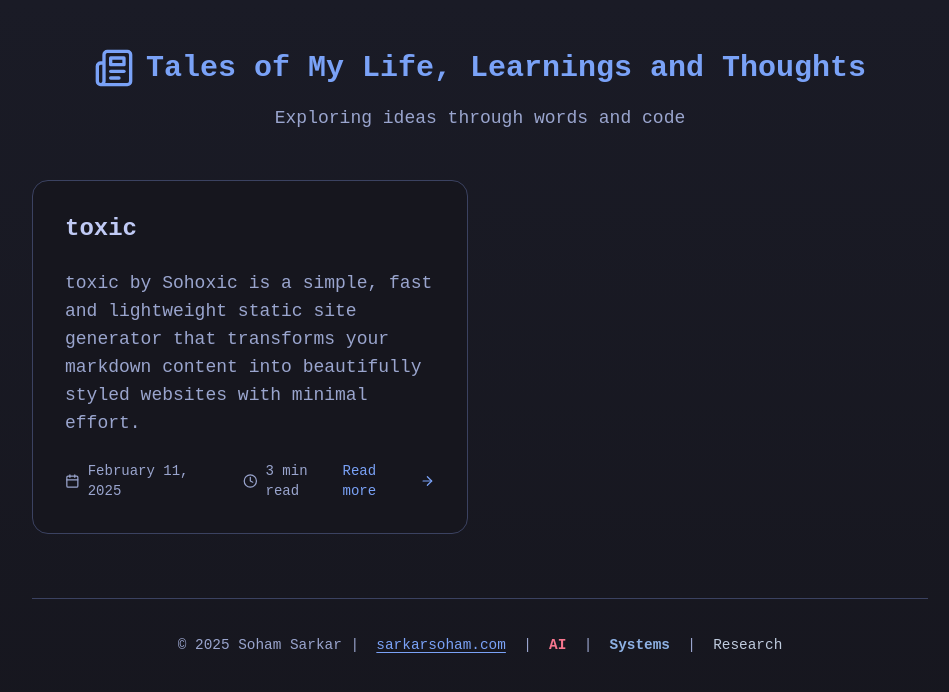
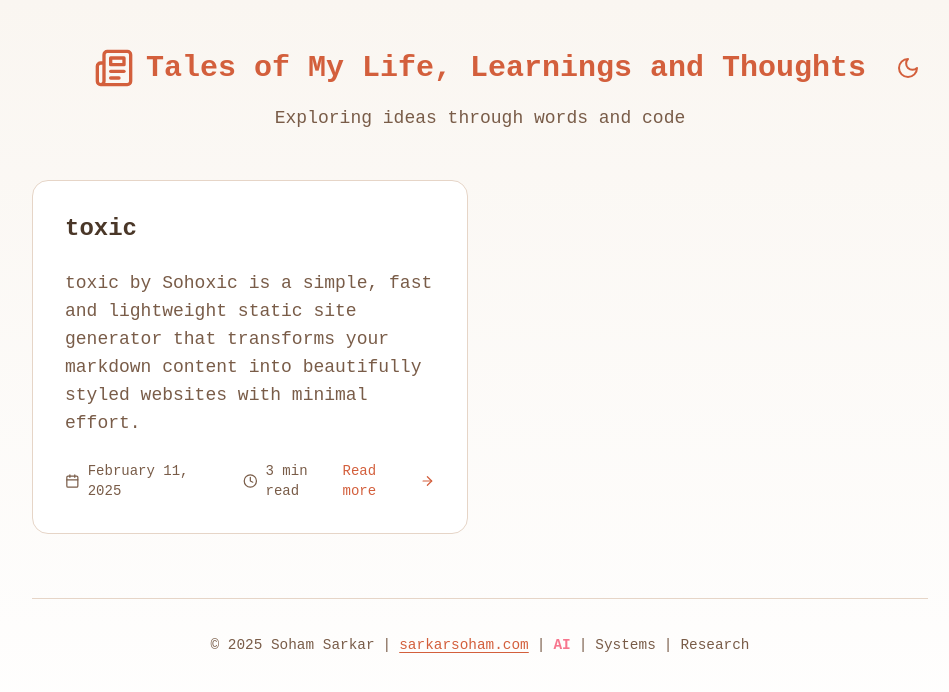
Before and after one commit to Sohoxic/blog, a React (Vite) app: page / in a window 1280 px wide. Shown: the top 692 px of the page, without its empty margins (160-1109 px from the left). Built offline with nearby package versions, Linux system fonts and the light colour scheme.

Commit message:
Add files via upload

```diff
--- a/src/App.tsx
+++ b/src/App.tsx
@@ -1,13 +1,27 @@
 import React from 'react';
-import { Newspaper } from 'lucide-react';
+import { Newspaper, Moon, Sun } from 'lucide-react';
 import { blogPosts } from './data/blogs';
 import { BlogCard } from './components/BlogCard';
+import { useTheme } from './hooks/useTheme';
 
 function App() {
+  const { theme, toggleTheme } = useTheme();
+
   return (
     <div className="min-h-screen bg-gradient-to-b from-tn-bg-primary to-tn-surface py-12 px-4">
       <div className="max-w-4xl mx-auto">
-        <header className="text-center mb-12">
+        <header className="text-center mb-12 relative">
+          <button
+            onClick={toggleTheme}
+            className="absolute right-0 top-0 p-2 rounded-full hover:bg-tn-hover transition-colors"
+            aria-label="Toggle theme"
+          >
+            {theme === 'dark' ? (
+              <Sun className="w-6 h-6 text-tn-accent" />
+            ) : (
+              <Moon className="w-6 h-6 text-tn-accent" />
+            )}
+          </button>
           <div className="flex items-center justify-center gap-3 mb-4">
             <Newspaper className="w-10 h-10 text-tn-accent" />
             <h1 className="text-2xl md:text-3xl font-bold text-tn-accent">
@@ -26,12 +40,22 @@
         </main>
 
         <footer className="mt-16 pt-8 border-t border-tn-divider text-center text-tn-text-secondary">
-        <p>&copy; 2025 Soham Sarkar&nbsp;|  &nbsp;
-                <a href="https://sarkarsoham.com">sarkarsoham.com</a>&nbsp; | &nbsp;
-                <strong>AI</strong> &nbsp;| &nbsp;
-                <span className="blue-text">Systems</span> &nbsp;| &nbsp;
-                <span className="white-text">Research</span>
-            </p>
+          <p>
+            <span>&copy; 2025 Soham Sarkar</span>
+            <span className="mx-2">|</span>
+            <a
+              href="https://sarkarsoham.com"
+              className="hover:text-tn-accent transition-colors"
+            >
+              sarkarsoham.com
+            </a>
+            <span className="mx-2">|</span>
+            <strong>AI</strong>
+            <span className="mx-2">|</span>
+            <span>Systems</span>
+            <span className="mx-2">|</span>
+            <span>Research</span>
+          </p>
         </footer>
       </div>
     </div>
--- /dev/null
+++ b/src/hooks/useTheme.ts
@@ -0,0 +1,16 @@
+import { useState, useEffect } from 'react';
+
+export function useTheme() {
+  const [theme, setTheme] = useState<'light' | 'dark'>('light');
+
+  useEffect(() => {
+    // Update the data-theme attribute on the root element
+    document.documentElement.setAttribute('data-theme', theme);
+  }, [theme]);
+
+  const toggleTheme = () => {
+    setTheme((prevTheme) => (prevTheme === 'light' ? 'dark' : 'light'));
+  };
+
+  return { theme, toggleTheme };
+}
--- a/src/index.css
+++ b/src/index.css
@@ -4,6 +4,20 @@
 
 @layer base {
   :root {
+    /* Autumn Light Theme */
+    --bg-primary: #faf6f1;
+    --bg-secondary: #f3e9e0;
+    --text-primary: #4a3728;
+    --text-secondary: #795c48;
+    --accent: #d35f3c;
+    --accent-hover: #bf4f2f;
+    --surface: #ffffff;
+    --hover: #f8ede4;
+    --divider: #e6d5c7;
+  }
+
+  :root[data-theme="dark"] {
+    /* Tokyo Night Theme */
     --bg-primary: #1a1b26;
     --bg-secondary: #24283b;
     --text-primary: #c0caf5;
@@ -16,7 +30,7 @@
   }
 
   body {
-    @apply bg-[var(--bg-primary)] text-[var(--text-primary)] font-mono text-lg;
+    @apply bg-[var(--bg-primary)] text-[var(--text-primary)] font-mono text-lg transition-colors duration-300;
   }
 }
 
```
